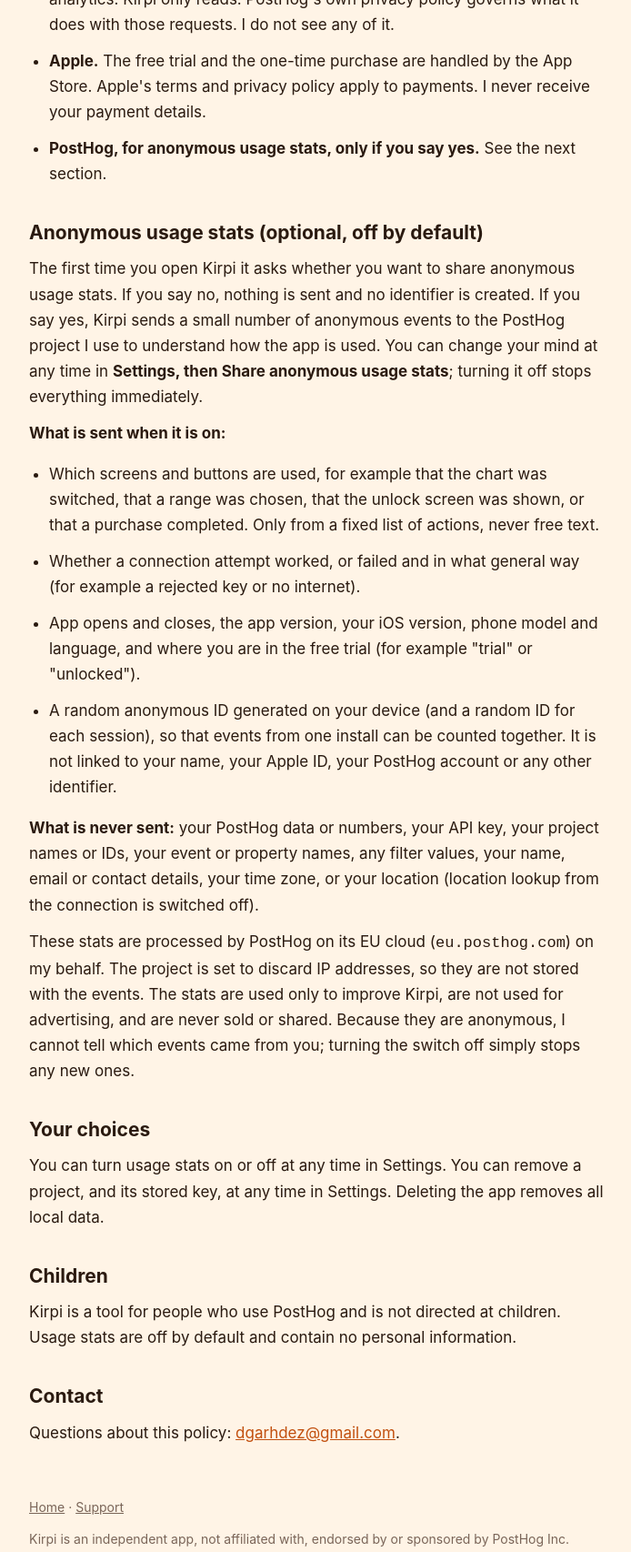
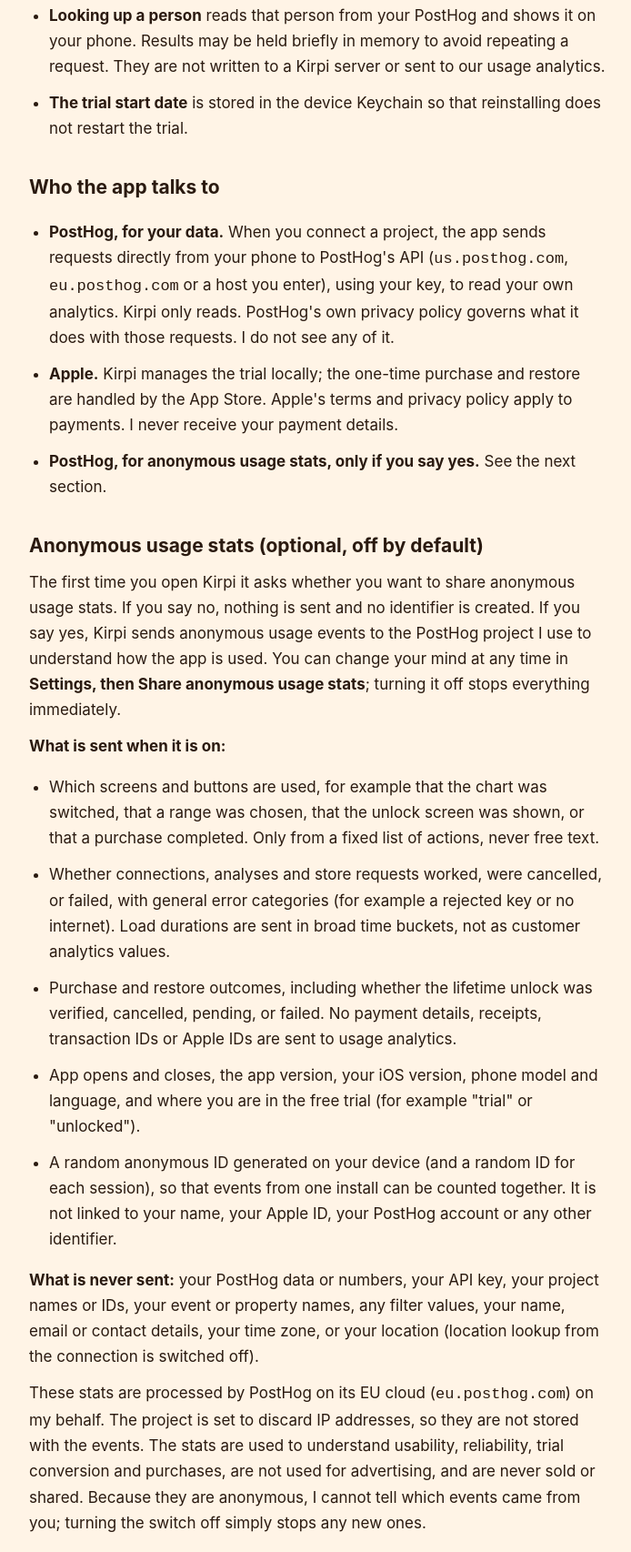
Before and after one commit to dgarhdez/kirpi-site, a plain HTML site: page privacy/index.html in a window 1280 px wide. Shown: the part 750-2456 px from the top of the page at 91% size, without its empty margins (290-984 px from the left). Drawn offline with Linux system fonts and the light colour scheme.

Commit message:
Update site from the app repo

```diff
--- a/privacy/index.html
+++ b/privacy/index.html
@@ -12,7 +12,7 @@
 <div class="wrap">
   <header><a class="brand" href="../"><img src="../assets/icon.png" alt="">Kirpi</a></header>
   <h1>Privacy Policy</h1>
-  <p class="updated">Last updated: 24 September 2026</p>
+  <p class="updated">Last updated: 28 September 2026</p>
 
   <p>Kirpi shows data from your own PostHog account on your phone. The short version: <strong>Kirpi has no accounts and no servers, it never sees your PostHog data, and anonymous usage stats are off unless you turn them on.</strong></p>
 
@@ -20,30 +20,34 @@
   <ul>
     <li><strong>Your PostHog API key</strong> is stored in the iOS Keychain on your device. It is sent only to PostHog, never to me.</li>
     <li><strong>Your settings</strong> (the projects you added, event names you set, pinned events, chart style and filters) are stored on your device only.</li>
+    <li><strong>The Home Screen widget</strong> (if you add it) reads the same key and settings from a Keychain group shared between the app and the widget on this phone. It asks PostHog directly for the event counts it shows and keeps the last numbers it saw on the phone, so it can still show something when you are offline. It sends nothing to me.</li>
+    <li><strong>Background checks and notifications</strong> (only if you turn them on in Settings) run on your phone with your key. When an event stops or falls sharply, the phone makes a notification itself. Nothing is sent to me.</li>
+    <li><strong>Looking up a person</strong> reads that person from your PostHog and shows it on your phone. Results may be held briefly in memory to avoid repeating a request. They are not written to a Kirpi server or sent to our usage analytics.</li>
     <li><strong>The trial start date</strong> is stored in the device Keychain so that reinstalling does not restart the trial.</li>
   </ul>
 
   <h2>Who the app talks to</h2>
   <ul>
     <li><strong>PostHog, for your data.</strong> When you connect a project, the app sends requests directly from your phone to PostHog's API (<code>us.posthog.com</code>, <code>eu.posthog.com</code> or a host you enter), using your key, to read your own analytics. Kirpi only reads. PostHog's own privacy policy governs what it does with those requests. I do not see any of it.</li>
-    <li><strong>Apple.</strong> The free trial and the one-time purchase are handled by the App Store. Apple's terms and privacy policy apply to payments. I never receive your payment details.</li>
+    <li><strong>Apple.</strong> Kirpi manages the trial locally; the one-time purchase and restore are handled by the App Store. Apple's terms and privacy policy apply to payments. I never receive your payment details.</li>
     <li><strong>PostHog, for anonymous usage stats, only if you say yes.</strong> See the next section.</li>
   </ul>
 
   <h2>Anonymous usage stats (optional, off by default)</h2>
-  <p>The first time you open Kirpi it asks whether you want to share anonymous usage stats. If you say no, nothing is sent and no identifier is created. If you say yes, Kirpi sends a small number of anonymous events to the PostHog project I use to understand how the app is used. You can change your mind at any time in <strong>Settings, then Share anonymous usage stats</strong>; turning it off stops everything immediately.</p>
+  <p>The first time you open Kirpi it asks whether you want to share anonymous usage stats. If you say no, nothing is sent and no identifier is created. If you say yes, Kirpi sends anonymous usage events to the PostHog project I use to understand how the app is used. You can change your mind at any time in <strong>Settings, then Share anonymous usage stats</strong>; turning it off stops everything immediately.</p>
   <p><strong>What is sent when it is on:</strong></p>
   <ul>
     <li>Which screens and buttons are used, for example that the chart was switched, that a range was chosen, that the unlock screen was shown, or that a purchase completed. Only from a fixed list of actions, never free text.</li>
-    <li>Whether a connection attempt worked, or failed and in what general way (for example a rejected key or no internet).</li>
+    <li>Whether connections, analyses and store requests worked, were cancelled, or failed, with general error categories (for example a rejected key or no internet). Load durations are sent in broad time buckets, not as customer analytics values.</li>
+    <li>Purchase and restore outcomes, including whether the lifetime unlock was verified, cancelled, pending, or failed. No payment details, receipts, transaction IDs or Apple IDs are sent to usage analytics.</li>
     <li>App opens and closes, the app version, your iOS version, phone model and language, and where you are in the free trial (for example "trial" or "unlocked").</li>
     <li>A random anonymous ID generated on your device (and a random ID for each session), so that events from one install can be counted together. It is not linked to your name, your Apple ID, your PostHog account or any other identifier.</li>
   </ul>
   <p><strong>What is never sent:</strong> your PostHog data or numbers, your API key, your project names or IDs, your event or property names, any filter values, your name, email or contact details, your time zone, or your location (location lookup from the connection is switched off).</p>
-  <p>These stats are processed by PostHog on its EU cloud (<code>eu.posthog.com</code>) on my behalf. The project is set to discard IP addresses, so they are not stored with the events. The stats are used only to improve Kirpi, are not used for advertising, and are never sold or shared. Because they are anonymous, I cannot tell which events came from you; turning the switch off simply stops any new ones.</p>
+  <p>These stats are processed by PostHog on its EU cloud (<code>eu.posthog.com</code>) on my behalf. The project is set to discard IP addresses, so they are not stored with the events. The stats are used to understand usability, reliability, trial conversion and purchases, are not used for advertising, and are never sold or shared. Because they are anonymous, I cannot tell which events came from you; turning the switch off simply stops any new ones.</p>
 
   <h2>Your choices</h2>
-  <p>You can turn usage stats on or off at any time in Settings. You can remove a project, and its stored key, at any time in Settings. Deleting the app removes all local data.</p>
+  <p>You can turn usage stats on or off at any time in Settings. You can remove a project, and its stored key, at any time in Settings. Deleting the app removes its normal local files and settings. iOS Keychain items, including the trial record, can survive deletion and reinstallation; remove connected projects in Settings to remove their saved keys.</p>
 
   <h2>Children</h2>
   <p>Kirpi is a tool for people who use PostHog and is not directed at children. Usage stats are off by default and contain no personal information.</p>
```
Also changed, not shown: support/index.html (+2 -2 lines).
